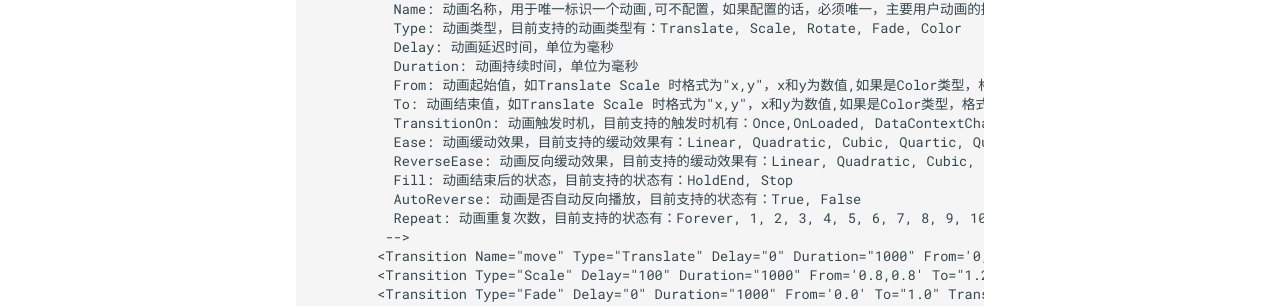
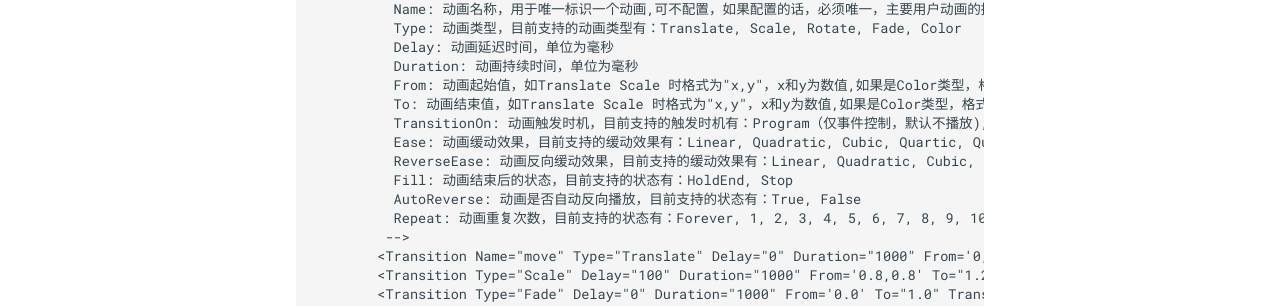
Before and after one commit to troncell/SensingPlatformDocs, an MkDocs documentation site: the page built from docs/控件一览/readme.md, in a window 1280 px wide and 1400 px high, scrolled down 998 px. Shown: the part 884-1190 px from the top of the window. Built offline with MkDocs 1.6.1 and Material for MkDocs 9.7.7, drawn with Linux system fonts in a browser that asks for light colours; some of the changed text lies outside the part shown.

Commit message:
Update readme.md

```diff
--- a/docs/控件一览/readme.md
+++ b/docs/控件一览/readme.md
@@ -90,7 +90,7 @@
           Duration: 动画持续时间，单位为毫秒
           From: 动画起始值，如Translate Scale 时格式为"x,y"，x和y为数值,如果是Color类型，格式为"#FF0000" 或者"#FF000000" ，如果是Fade时，格式为"0.1" 表示透明度，0表示全透明
           To: 动画结束值，如Translate Scale 时格式为"x,y"，x和y为数值,如果是Color类型，格式为"#FF0000" 或者"#FF000000" ，如果是Fade时，格式为"1" 表示不透明，1表示全不透明
-          TransitionOn: 动画触发时机，目前支持的触发时机有：Once,OnLoaded, DataContextChanged,Visibility
+          TransitionOn: 动画触发时机，目前支持的触发时机有：Program（仅事件控制，默认不播放),Once,OnLoaded, DataContextChanged,Visibility
           Ease: 动画缓动效果，目前支持的缓动效果有：Linear, Quadratic, Cubic, Quartic, Quintic, Sinusoidal, Exponential, Circular, Elastic, Back, Bounce
           ReverseEase: 动画反向缓动效果，目前支持的缓动效果有：Linear, Quadratic, Cubic, Quartic, Quintic, Sinusoidal, Exponential, Circular, Elastic, Back, Bounce
           Fill: 动画结束后的状态，目前支持的状态有：HoldEnd, Stop
```
